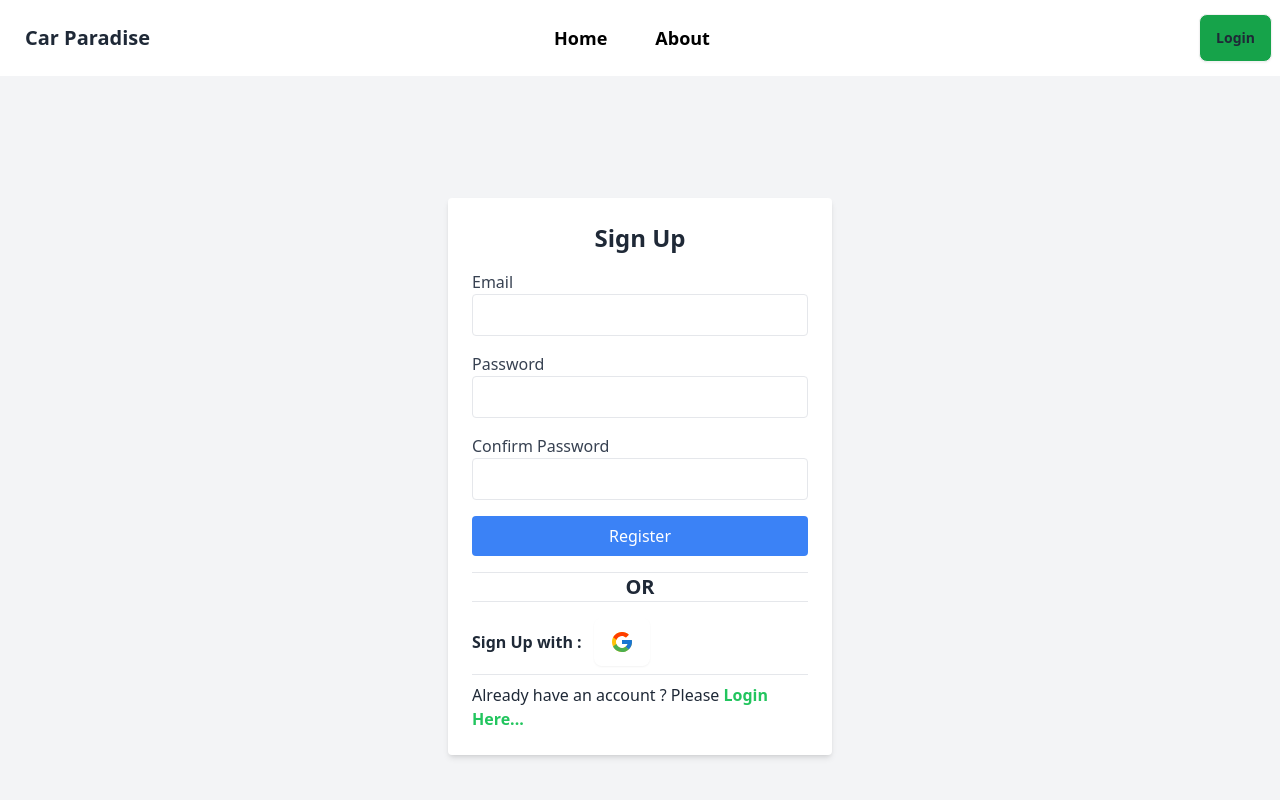
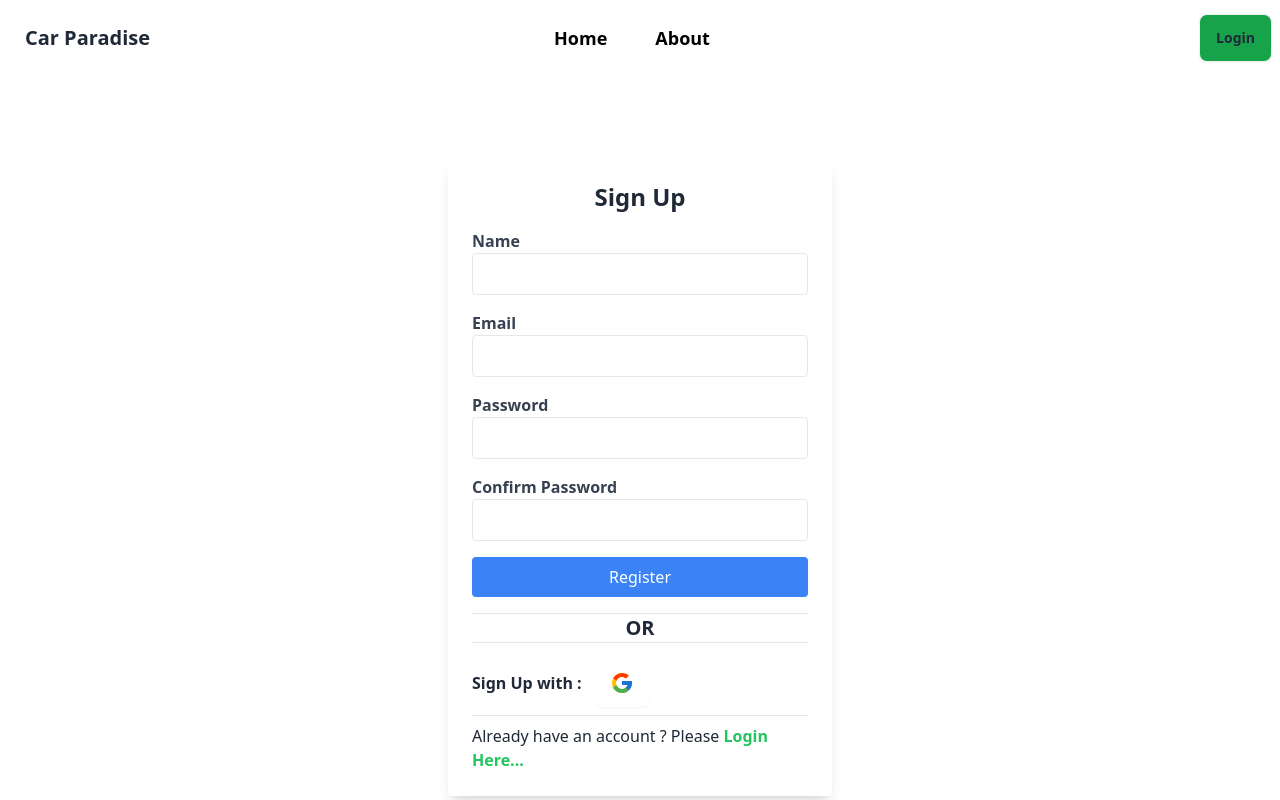
Before and after one commit to kazimahin68/car-paradise, a React (Vite) app: page /register in a window 1280 px wide. Shown: the top 800 px of the page. Built offline with nearby package versions, Linux system fonts and the light colour scheme; no server answers.

Commit message:
first commit

```diff
--- a/src/pages/Register.jsx
+++ b/src/pages/Register.jsx
@@ -1,35 +1,60 @@
 import { Link, useNavigate } from "react-router-dom";
 import GoogleLogin from "../components/auth/GoogleLogin";
-import { useContext } from "react";
+import { useContext, useState } from "react";
 import { AuthContext } from "../authProvider/AuthProvider";
+import Swal from "sweetalert2";
 
 const Register = () => {
   const { createUser } = useContext(AuthContext);
   const navigate = useNavigate();
+  const [error, setError] = useState();
 
   const handleRegister = (event) => {
     event.preventDefault();
     const form = event.target;
     const email = form.email.value;
     const password = form.password.value;
-    const confirmPassword = form.confirm-password.value;
-    console.log(confirmPassword)
+    const confirmPassword = form.confirmPassword.value;
 
-
-    createUser(email, password).then((result) => {
-      // const registeredUser = result.user;
-      console.log(result);
-      form.reset();
-      navigate("/");
-    });
+    if (password === confirmPassword) {
+      createUser(email, password).then((result) => {
+        // const registeredUser = result.user;
+        if (result) {
+          Swal.fire({
+            position: "center",
+            icon: "success",
+            title: "Your work has been saved",
+            showConfirmButton: false,
+            timer: 1500,
+          });
+          form.reset();
+          navigate("/");
+        }
+      });
+    } else {
+      setError("Password Does not match");
+      // form.reset();
+    }
   };
   return (
-    <div className="flex justify-center items-center min-h-screen bg-gray-100">
-      <div className="bg-white p-6 rounded shadow-md w-full max-w-sm">
+    <div className="flex justify-center items-center min-h-screen">
+      <div className="bg-white p-6 rounded shadow-lg w-full max-w-sm">
         <form onSubmit={handleRegister}>
           <h2 className="text-2xl font-bold mb-4 text-center">Sign Up</h2>
           <div className="mb-4">
-            <label htmlFor="email" className="block text-gray-700">
+            <label htmlFor="email" className="font-bold block text-gray-700">
+              Name
+            </label>
+            <input
+              type="text"
+              name="name"
+              id="name"
+              className="w-full px-3 py-2 border rounded"
+              required
+            />
+          </div>
+          <div className="mb-4">
+            <label htmlFor="email" className="font-bold block text-gray-700">
               Email
             </label>
             <input
@@ -41,7 +66,7 @@ const Register = () => {
             />
           </div>
           <div className="mb-4">
-            <label htmlFor="password" className="block text-gray-700">
+            <label htmlFor="password" className="font-bold block text-gray-700">
               Password
             </label>
             <input
@@ -52,18 +77,19 @@ const Register = () => {
               required
             />
           </div>
-          <div className="mb-4">
-            <label htmlFor="password" className="block text-gray-700">
+          <div className="mb-1">
+            <label htmlFor="password" className="font-bold block text-gray-700">
               Confirm Password
             </label>
             <input
               type="password"
-              name="confirm-password"
+              name="confirmPassword"
               id="confirm-password"
               className="w-full px-3 py-2 border rounded"
               required
             />
           </div>
+          <p className="text-red-600 mb-4">{error}</p>
           <button
             type="submit"
             className="w-full bg-blue-500 text-white py-2 rounded hover:bg-blue-600"
```
